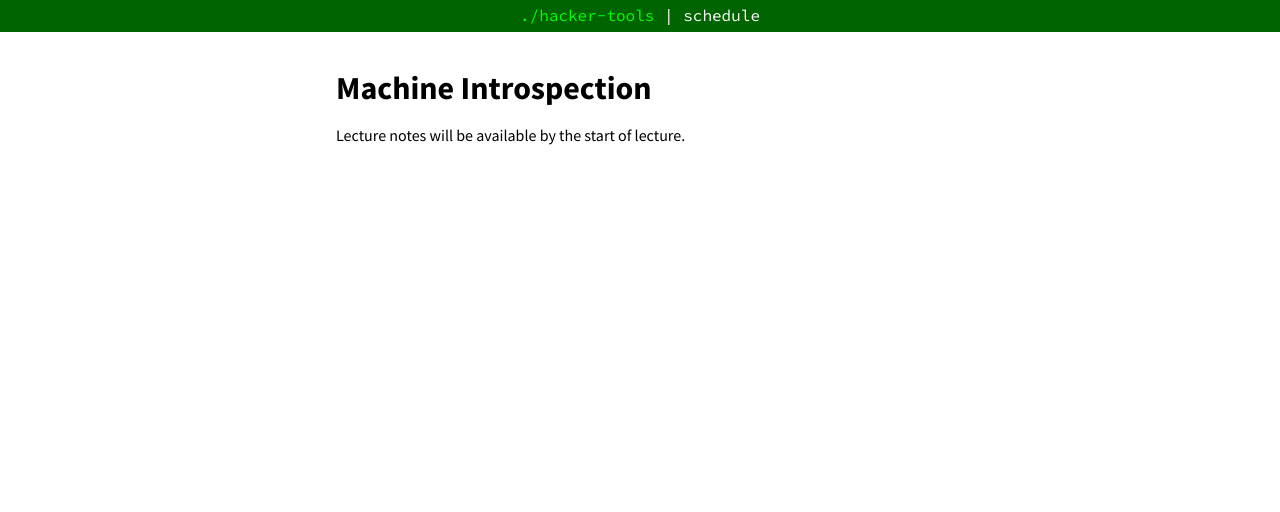
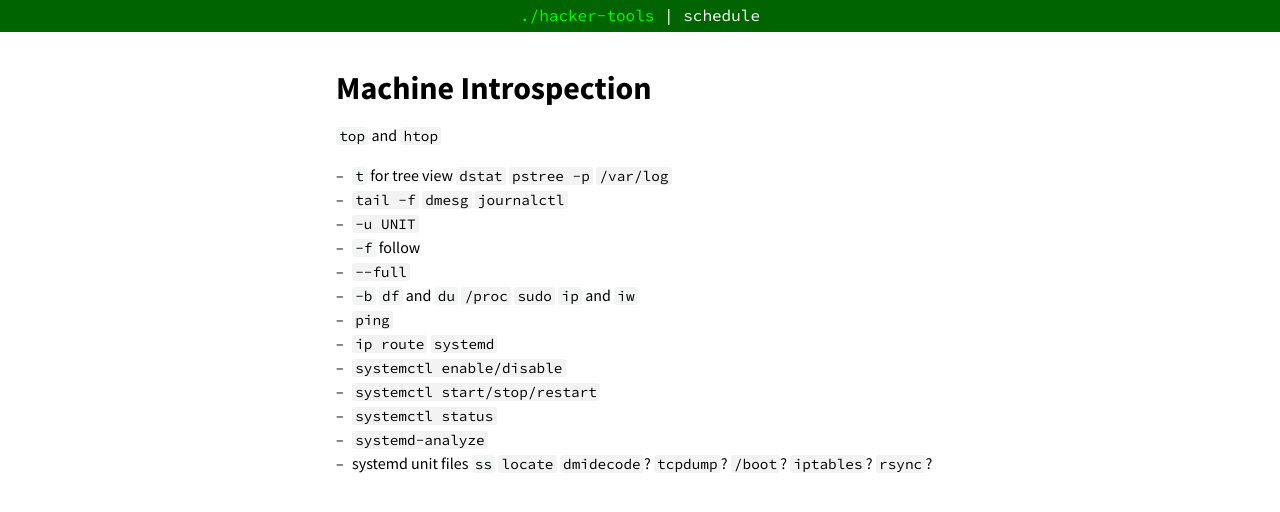
Before and after one commit to missing-semester-cn/missing-semester-cn.github.io, a Jekyll site: the page built from machine-introspection.md, in a window 1280 px wide. Shown: the top 512 px of the page. Built offline with Jekyll 4.4.1, drawn with Linux system fonts in a browser that asks for light colours.

Commit message:
machine introspection outline

```diff
--- a/machine-introspection.md
+++ b/machine-introspection.md
@@ -4,4 +4,34 @@ title: "Machine Introspection"
 presenter: Jon
 ---
 
-Lecture notes will be available by the start of lecture.
+`top` and `htop`
+ - `t` for tree view
+`dstat`
+`pstree -p`
+`/var/log`
+ - `tail -f`
+`dmesg`
+`journalctl`
+ - `-u UNIT`
+ - `-f` follow
+ - `--full`
+ - `-b`
+`df` and `du`
+`/proc`
+`sudo`
+`ip` and `iw`
+ - `ping`
+ - `ip route`
+`systemd`
+ - `systemctl enable/disable`
+ - `systemctl start/stop/restart`
+ - `systemctl status`
+ - `systemd-analyze`
+ - systemd unit files
+`ss`
+`locate`
+`dmidecode`?
+`tcpdump`?
+`/boot`?
+`iptables`?
+`rsync`?
```
